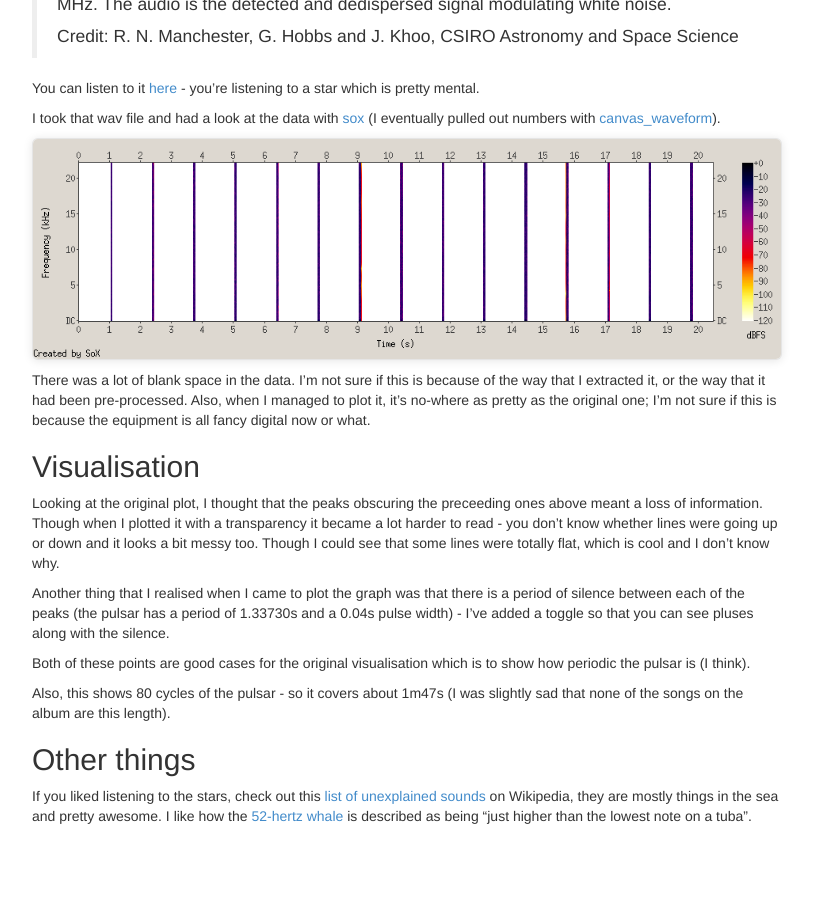
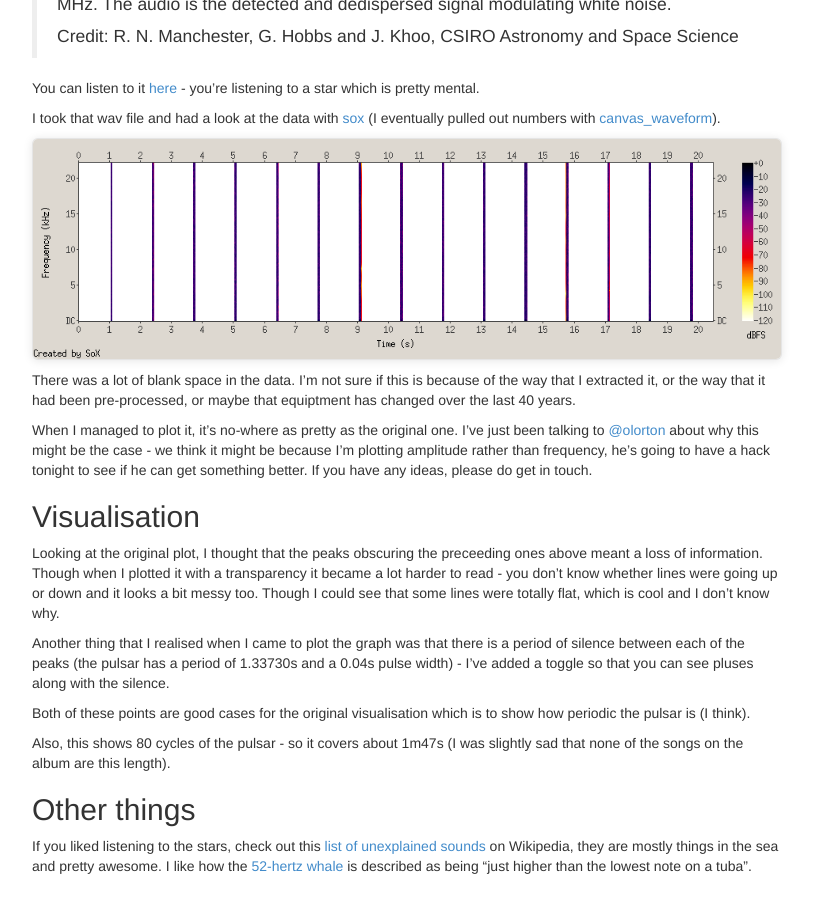
Before and after one commit to benfoxall/benfoxall.github.com, a Jekyll site: the page built from _posts/2013-10-21-unknown-pleasures.md, in a window 1280 px wide and 900 px high, scrolled down 1695 px. Shown: the whole window, without its empty margins (233-1046 px from the left). Built offline with Jekyll 4.4.1, drawn with Linux system fonts in a browser that asks for light colours; comment, search, counter and statistics services are not loaded; before the commit the page ends 2545 px from its top, so only the background shows below that; some of the changed text lies outside the part shown.

Commit message:
thanks oliver

```diff
--- a/_posts/2013-10-21-unknown-pleasures.md
+++ b/_posts/2013-10-21-unknown-pleasures.md
@@ -48,7 +48,9 @@ I took that wav file and had a look at the data with [sox](http://sox.sourceforg
 
 <p><a href="/img/un-pl-spectrogram.png"><img alt="Spectogram of CP1919 (PSR B1919+21)" src="/img/un-pl-spectrogram.png" class="img-responsive" /></a></p>
 
-There was a lot of blank space in the data. I'm not sure if this is because of the way that I extracted it, or the way that it had been pre-processed.  Also, when I managed to plot it, it's no-where as pretty as the original one; I'm not sure if this is because the equipment is all fancy digital now or what.
+There was a lot of blank space in the data. I'm not sure if this is because of the way that I extracted it, or the way that it had been pre-processed, or maybe that equiptment has changed over the last 40 years.
+
+When I managed to plot it, it's no-where as pretty as the original one.  I've just been talking to [@olorton](https://twitter.com/intent/user?screen_name=olorton) about why this might be the case - we think it might be because I'm plotting amplitude rather than frequency, he's going to have a hack tonight to see if he can get something better.  If you have any ideas, please do get in touch.
 
 ## Visualisation
 
```
